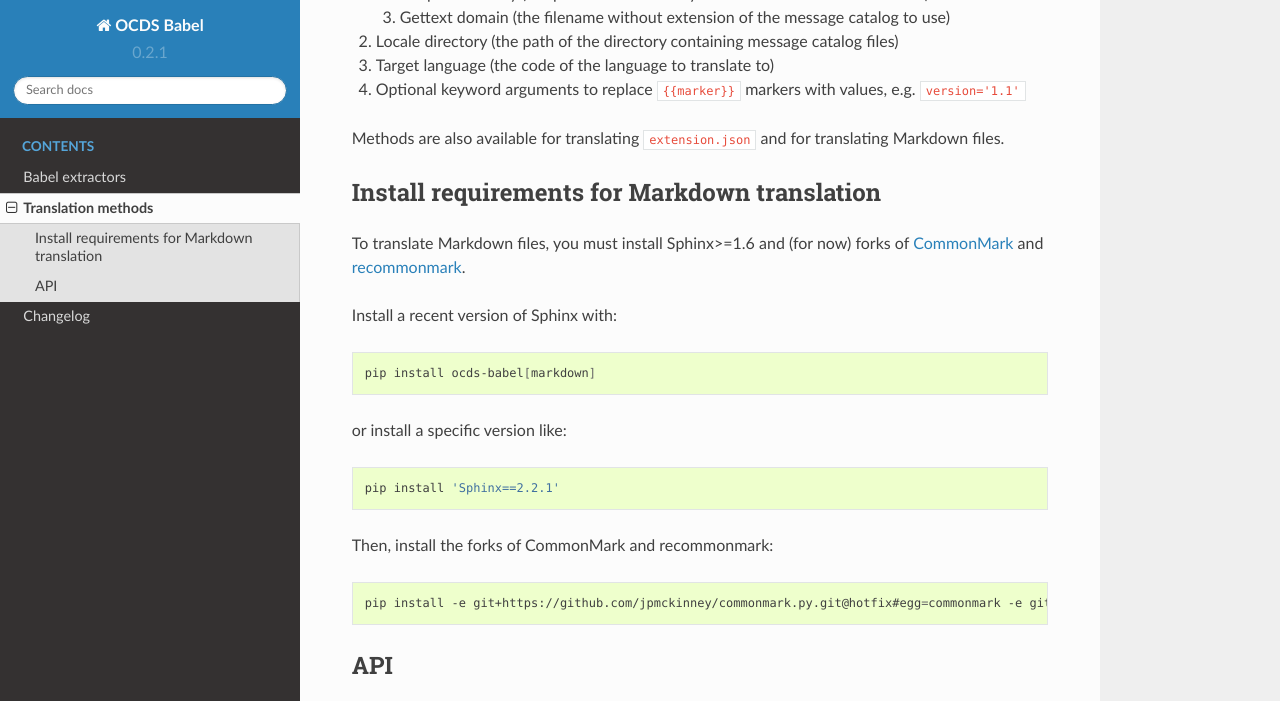
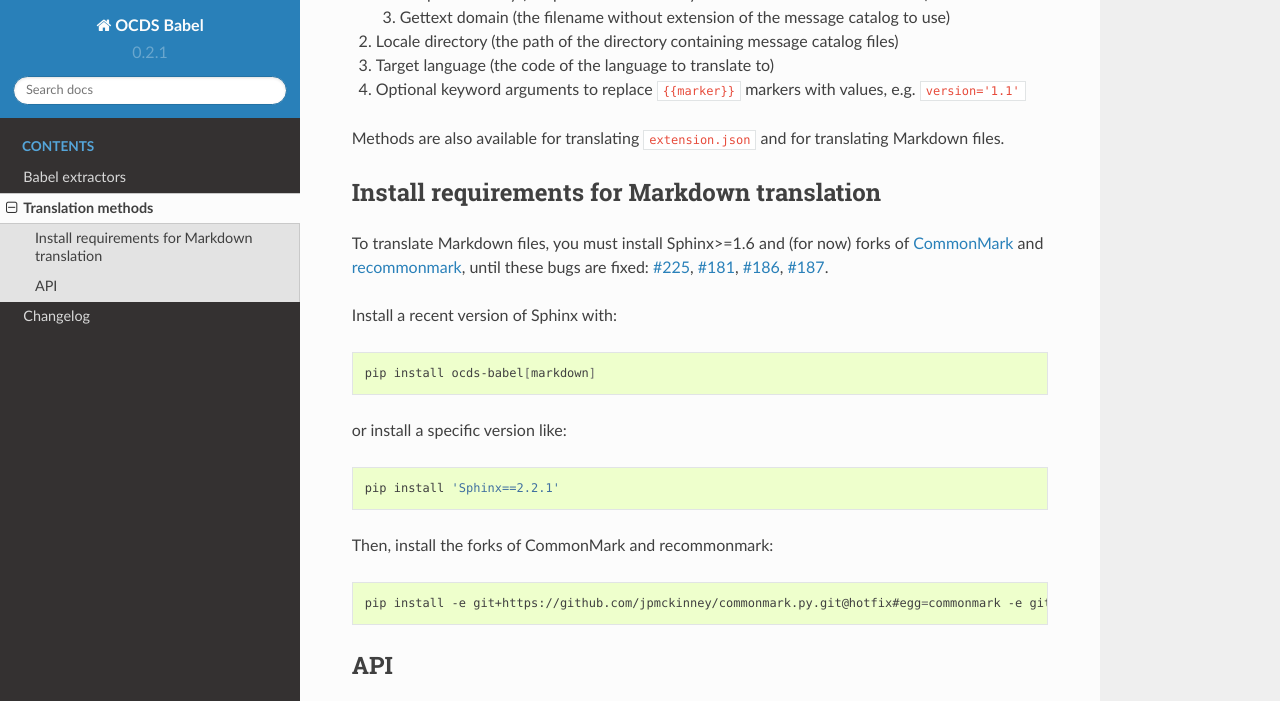
Before and after one commit to open-contracting/ocds-babel, a Sphinx documentation site: the page built from docs/api/translate.rst, in a window 1280 px wide and 900 px high, scrolled down 708 px, cut to the strip 0-701 px from the top of the window. Built offline with Sphinx 7.4.7 and the Read the Docs theme 2.0.0, drawn with Linux system fonts in a browser that asks for light colours.

Commit message:
Mention which bugs need to be fixed

```diff
--- a/docs/api/translate.rst
+++ b/docs/api/translate.rst
@@ -40,7 +40,7 @@ Methods are also available for translating ``extension.json`` and for translatin
 Install requirements for Markdown translation
 ---------------------------------------------
 
-To translate Markdown files, you must install Sphinx>=1.6 and (for now) forks of `CommonMark <https://commonmarkpy.readthedocs.io/en/latest/>`__ and `recommonmark <https://recommonmark.readthedocs.io/en/latest/>`__.
+To translate Markdown files, you must install Sphinx>=1.6 and (for now) forks of `CommonMark <https://commonmarkpy.readthedocs.io/en/latest/>`__ and `recommonmark <https://recommonmark.readthedocs.io/en/latest/>`__, until these bugs are fixed: `#225 <https://github.com/readthedocs/commonmark.py/pull/225>`__, `#181 <https://github.com/readthedocs/recommonmark/pull/181>`__, `#186 <https://github.com/readthedocs/recommonmark/pull/186>`__, `#187 <https://github.com/readthedocs/recommonmark/pull/187>`__.
 
 Install a recent version of Sphinx with:
 
```
